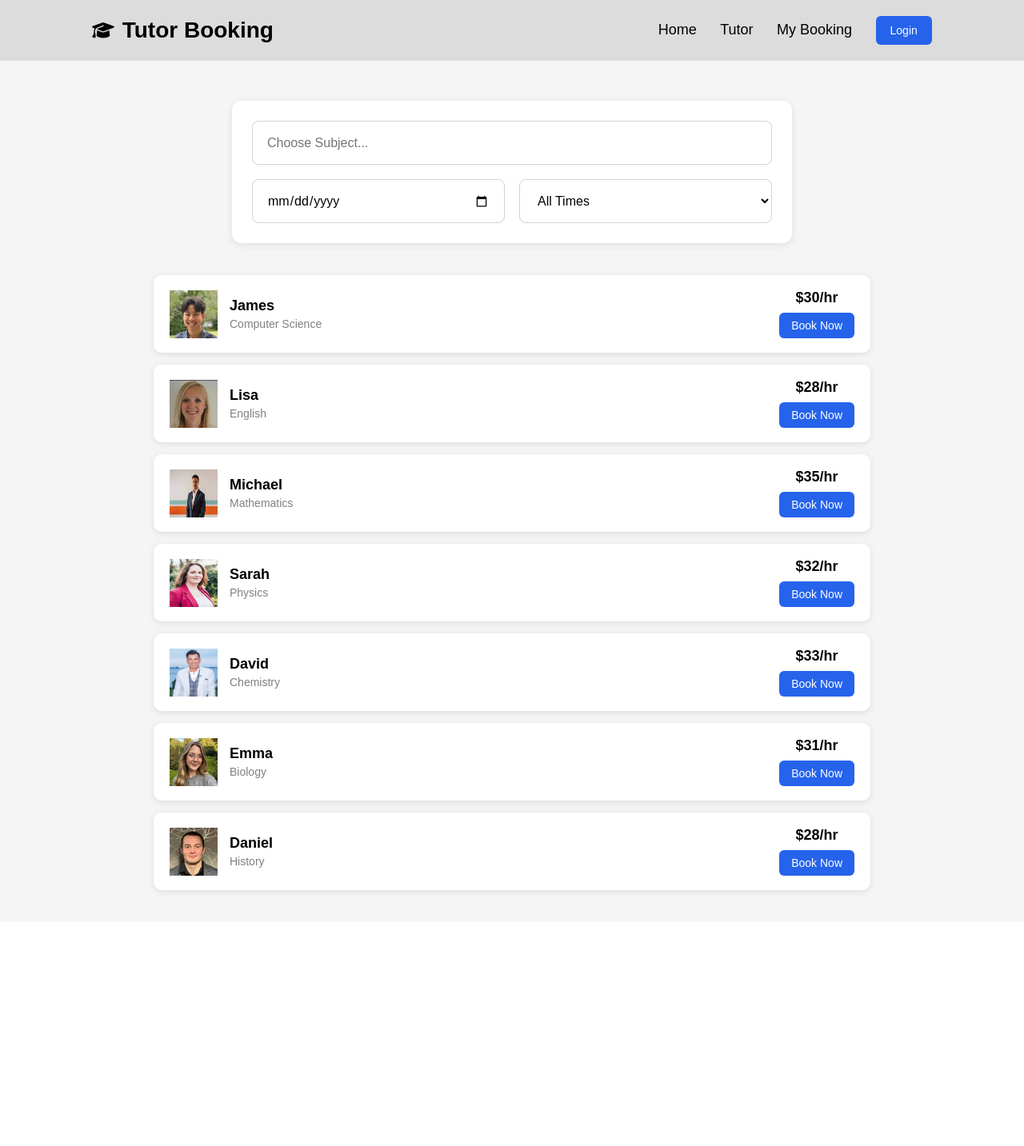
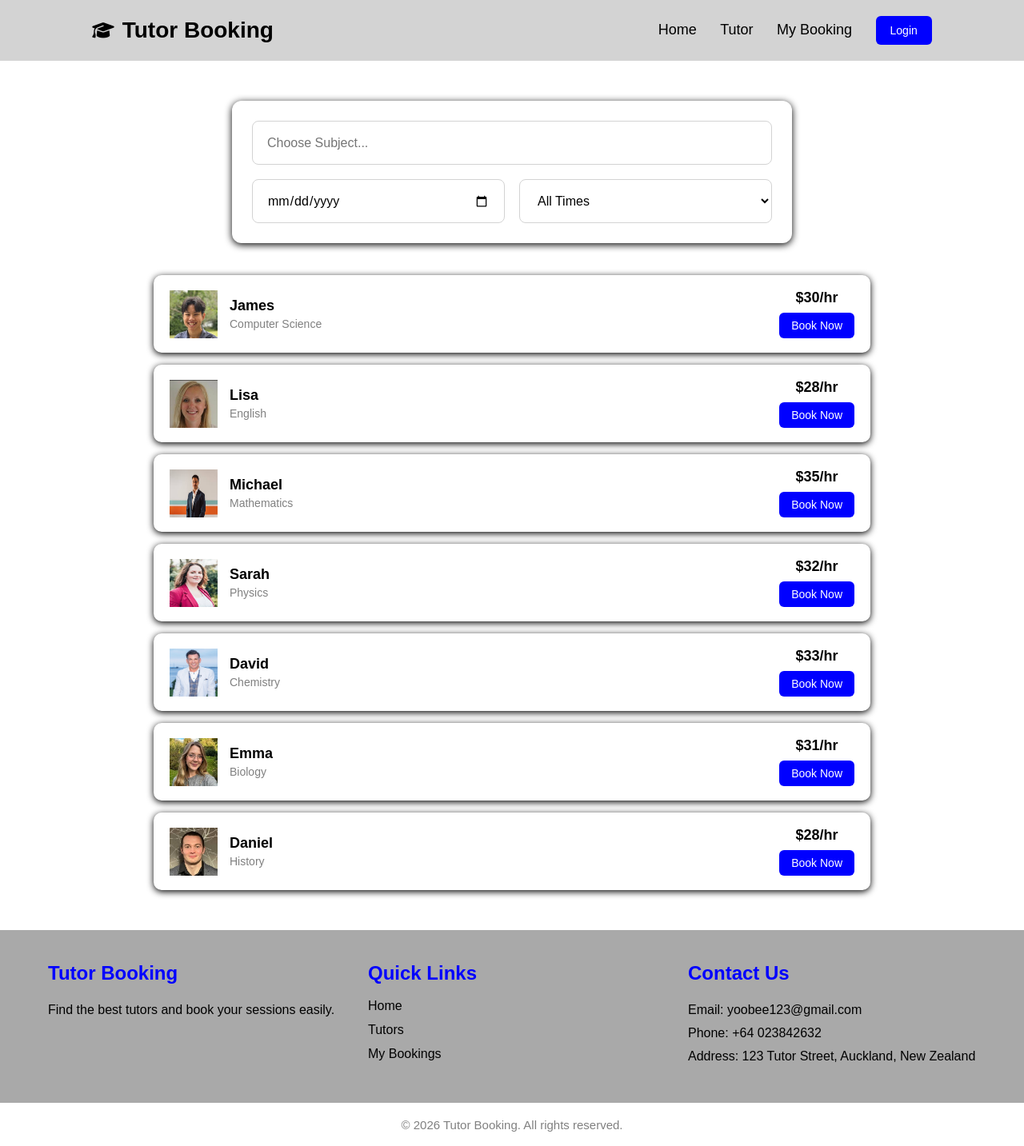
Before and after one commit to poojabist1126/203-online-booking-system-project, a Flask app: page / in a window 1280 px wide. Shown: the whole page at 80% size. Before the commit the page ends 1120 px from the top, so only its background shows below. Run offline with Flask 3, Linux system fonts and the light colour scheme.

Commit message:
My boking

```diff
--- a/app.py
+++ b/app.py
@@ -1,5 +1,5 @@
-import flask
-app = flask.Flask(__name__)
+from flask import Flask, render_template, request
+app = Flask(__name__)
 
 tutors = [
     {
@@ -62,7 +62,11 @@ tutors = [
 
 @app.route('/')
 def home():
-    return flask.render_template('index.html', tutors=tutors)
+    return render_template('index.html', tutors=tutors)
+
+@app.route('/booking/<int:tutor_id>')
+def booking(tutor_id):
+    return render_template('booking.html', tutor=tutors[tutor_id - 1])
 
 if __name__ == '__main__':
     app.run(debug=True)
--- a/static/style.css
+++ b/static/style.css
@@ -8,11 +8,11 @@
 }
 
 body {
-  background: #f5f5f5;
+  background: white;
 }
 
 header {
-  background: gainsboro;
+  background: lightgray;
   padding: 20px 9%;
 
   display: flex;
@@ -47,7 +47,7 @@ ul li a {
 button {
   padding: 10px 18px;
   border: none;
-  background: #2563eb;
+  background: blue;
   color: white;
   border-radius: 6px;
   cursor: pointer;
@@ -66,7 +66,7 @@ button {
   padding: 25px;
   border-radius: 12px;
 
-  box-shadow: 0px 2px 10px rgba(0, 0, 0, 0.1);
+  box-shadow: 0px 2px 10px black;
 }
 
 .search-box input[type="text"] {
@@ -112,7 +112,7 @@ button {
   justify-content: space-between;
   align-items: center;
 
-  box-shadow: 0px 2px 8px rgba(0, 0, 0, 0.1);
+  box-shadow: 0px 2px 8px black;
 }
 
 .left {
@@ -148,3 +148,135 @@ button {
 .right button {
   padding: 8px 15px;
 }
+
+.booking-card {
+  width: 560px;
+  background: white;
+  margin: 50px auto;
+  padding: 35px 40px;
+  border-radius: 14px;
+  box-shadow: 0px 4px 20px ;
+}
+
+.booking-card h2 {
+  font-size: 24px;
+  margin-bottom: 25px;
+  color: darkblue;
+}
+
+.tutor-info {
+  display: flex;
+  align-items: center;
+  gap: 22px;
+  background: white;
+  padding: 18px 22px;
+  border-radius: 8px;
+  margin-bottom: 30px;
+}
+
+.tutor-info img {
+  height: 80px;
+  width: 80px;
+  border-radius: 10px;
+  object-fit: cover;
+}
+
+.tutor-info h3 {
+  font-size: 19px;
+  color: darkgray;
+}
+
+.tutor-info p {
+  color: gray;
+  margin-top: 4px;
+  font-size: 14px;
+}
+
+.booking-card h4 {
+  color: darkgray;
+  margin-bottom: 16px;
+}
+
+.time-grid {
+  display: grid;
+  grid-template-columns: repeat(4, 1fr);
+  gap: 12px;
+  margin-bottom: 30px;
+}
+
+.time-grid button {
+  padding: 11px 0;
+  border-radius: 8px;
+  background: white;
+  color: darkgray;
+  font-size: 13px;
+}
+
+.time-grid button:hover {
+  background: blue;
+  color: white;
+}
+
+.confirm-btn {
+  display: block;
+  margin-left: auto;
+  padding: 13px 40px;
+  border-radius: 8px;
+  font-size: 15px;
+}
+
+.footer{
+    background-color: darkgray;
+    border-top: 1px ;
+    margin-top: 50px;
+    font-family: Arial, Helvetica, sans-serif;
+}
+.footer-container{
+    max-width: 1200px;
+    margin: auto;
+    padding: 40px 20px;
+    display: flex;
+    justify-content: space-between;
+    gap: 40px;
+}
+.footer-section{
+    flex: 1;
+    min-width: 250px;
+}
+.footer-section h3{
+    color: blue;
+    margin-bottom: 18px;
+    font-size: 24px;
+}
+.footer-section p{
+    color: black;
+    line-height: 1.8;
+    font-size: 16px;
+}
+.footer-section ul{
+  list-style: none;
+  padding: 0;
+  margin: 0;
+}
+.footer-section ul li{
+  display: flex;
+  flex-direction: row;
+  margin-bottom: 12px;
+}
+.footer-section ul li a{
+    text-decoration: none;
+    color: black;
+    font-size: 16px;
+
+}
+.footer-section ul li a:hover{
+    color: blue;
+}
+.footer-bottom{
+    border-top: 1px solid white;
+    text-align: center;
+    padding: 18px;
+    color: gray;
+    font-size: 15px;
+    background-color: white;
+}
--- a/templates/index.html
+++ b/templates/index.html
@@ -33,7 +33,9 @@
 
     <section class="search-section">
       <div class="search-box">
-        <input type="text" placeholder="Choose Subject..." />
+        <form>
+          <input type="text" name="subject" placeholder="Choose Subject..." />
+        </form>
 
         <div class="bottom-box">
           <input type="date" />
@@ -62,10 +64,38 @@
 
         <div class="right">
           <h2>${{tutor.rate}}/hr</h2>
-          <button>Book Now</button>
+          <a href="/booking/{{ tutor.id }}"><button>Book Now</button></a>
         </div>
       </div>
       {% endfor %}
     </section>
   </body>
+  <footer class="footer">
+    <div class="footer-container">
+        <div class="footer-section">
+            <h3>Tutor Booking</h3>
+            <p>Find the best tutors and book your sessions easily.</p>
+
+        </div>
+
+        <div class="footer-section">
+            <h3>Quick Links</h3>
+            <ul>
+                <li><a href="/">Home</a></li>
+                <li><a href="/T">Tutors</a></li>
+                <li><a href="/c">My Bookings</a></li>
+            </ul>
+        </div>
+
+        <div class="footer-section">
+            <h3>Contact Us</h3>
+            <p>Email: yoobee123@gmail.com</p>
+            <p>Phone: +64 023842632</p>
+            <p>Address: 123 Tutor Street, Auckland, New Zealand</p>
+        </div>
+    </div>
+    <div class="footer-bottom">
+            <p> &copy; 2026 Tutor Booking. All rights reserved.</p>
+        </div>
+</footer>
 </html>
```
Also changed, not shown: templates/booking.html (added, +65 -0 lines).
